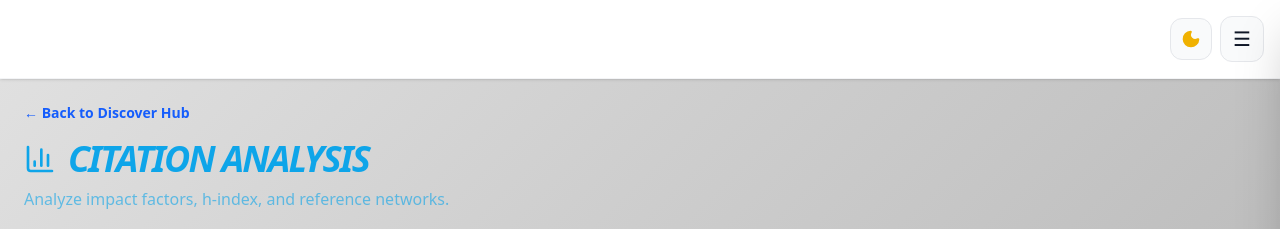
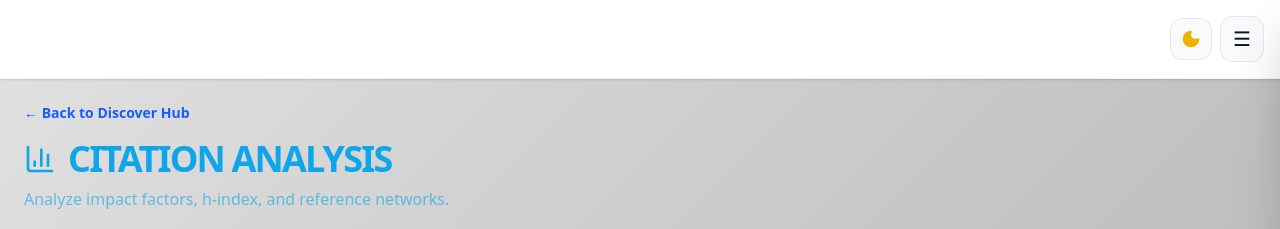
Before and after one commit to SadiaBhaks/ResearchNet.com, a Next.js app: page /analysis in a window 1280 px wide. Shown: the top 229 px of the page. Built offline with nearby package versions, Linux system fonts and the light colour scheme; no server answers.

Commit message:
Added analysis on research page

```diff
--- a/src/app/(sideBarResearch)/analysis/page.tsx
+++ b/src/app/(sideBarResearch)/analysis/page.tsx
@@ -34,7 +34,7 @@ export default function CitationAnalysis() {
     const toastId = toast.loading("Analyzing citations...");
 
     try {
-      // Simulate analysis logic
+
       await new Promise(resolve => setTimeout(resolve, 2000));
 
       setMetrics({
@@ -45,7 +45,7 @@ export default function CitationAnalysis() {
 
       toast.success("Analysis Complete!", { id: toastId });
     } catch (err: unknown) {
-      // Fix: Safely handle unknown error types
+
       console.error(err);
       toast.error("Analysis failed. Try again.", { id: toastId });
     } finally {
@@ -68,7 +68,7 @@ export default function CitationAnalysis() {
       </div>
 
       <div className="flex flex-col gap-2 mb-8">
-        <h1 className="text-4xl font-black italic tracking-tighter flex items-center gap-3"
+        <h1 className="text-4xl font-black  tracking-tighter flex items-center gap-3"
             style={{ color: darkMode ? secondaryColor.dark : secondaryColor.light }}>
           <BarChart3 size={32} /> CITATION ANALYSIS
         </h1>
--- a/src/app/(sideBarResearch)/compare/page.tsx
+++ b/src/app/(sideBarResearch)/compare/page.tsx
@@ -128,10 +128,10 @@ export default function ComparePage() {
                </p>
             </div>
 
-            {/* Topic A Card */}
+
             <CompareCard data={dataA} darkMode={darkMode} color="sky" />
 
-            {/* Topic B Card */}
+
             <CompareCard data={dataB} darkMode={darkMode} color="indigo" />
 
           </div>
@@ -141,7 +141,7 @@ export default function ComparePage() {
   );
 }
 
-// Reusable Sub-Component for the Comparison Cards
+
 function CompareCard({ data, darkMode, color }: { data: any, darkMode: boolean, color: string }) {
   return (
     <div className={`p-8 rounded-3xl border-2 transition-all ${darkMode ? 'bg-slate-900 border-white/5' : 'bg-white border-slate-100'}`}>
--- a/src/app/(sideBarResearch)/summarize/page.tsx
+++ b/src/app/(sideBarResearch)/summarize/page.tsx
@@ -162,7 +162,7 @@ export default function SummarizerPage() {
                    >
                      ← Back to Discover Hub
                    </Link>
-        <h1 className="text-4xl font-black italic tracking-tighter flex items-center gap-3" style={{ color: darkMode ? secondaryColor.dark : secondaryColor.light }}>
+        <h1 className="text-4xl font-black  tracking-tighter flex items-center gap-3" style={{ color: darkMode ? secondaryColor.dark : secondaryColor.light }}>
           <Sparkles size={32} className="animate-pulse" /> PAPER SUMMARIZER
         </h1>
         <p className="opacity-60 font-medium" style={{ color: darkMode ? secondaryColor.dark : secondaryColor.light }}>
--- a/src/app/page.tsx
+++ b/src/app/page.tsx
@@ -137,7 +137,7 @@ export default function Homepage() {
             className="text-lg max-w-xl leading-relaxed"
             style={{ color: darkMode ? textColor.dark : textColor.light }}
           >
-            Stop just reading papers—start building a **library of insights**.
+            Stop just reading papers—start building a library of insights.
             ResearchNet analyzes citation trends and feasibility in real-time.
             <span className="block mt-6"> <b className="text-xl">Search. Analyze. Annotate.</b> </span>
           </motion.p>
--- a/src/app/research/page.tsx
+++ b/src/app/research/page.tsx
@@ -13,6 +13,7 @@ import {
   Sparkles,
   Filter,
   X,
+  BarChart3,
   ChevronRight
 } from "lucide-react";
 
@@ -71,7 +72,7 @@ export default function Research() {
 
   return (
     <div className="flex min-h-screen">
-      {/*  SIDEBAR  */}
+
       <aside className={`w-64 border-r p-6 hidden md:flex flex-col gap-8 transition-colors sticky top-0 h-screen ${darkMode ? 'bg-zinc-900 border-zinc-800' : 'bg-white border-gray-100'}`}>
         <div className="flex items-center gap-2 px-2">
           <Image
@@ -99,6 +100,9 @@ export default function Research() {
           </Link>
           <Link href="/summarize" className={`flex items-center gap-3 p-2.5 rounded-xl transition-all font-semibold ${darkMode ? 'hover:bg-white/5 text-white' : 'hover:bg-slate-100 text-slate-600'}`}>
             <Sparkles size={18}/> Summarize
+          </Link>
+          <Link href="/analysis" className={`flex items-center gap-3 p-2.5 rounded-xl transition-all font-semibold ${darkMode ? 'hover:bg-white/5 text-white' : 'hover:bg-slate-100 text-slate-600'}`}>
+             <BarChart3 size={18} /> Citation Analysis
           </Link>
         </nav>
       </aside>
```
